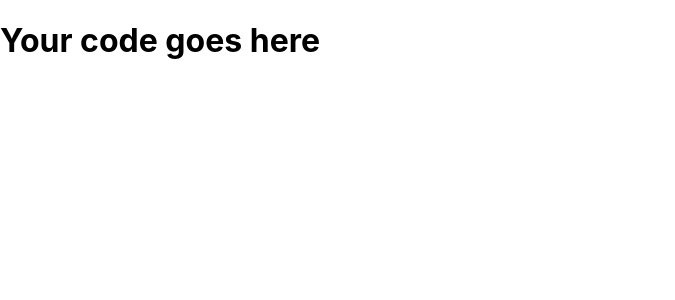
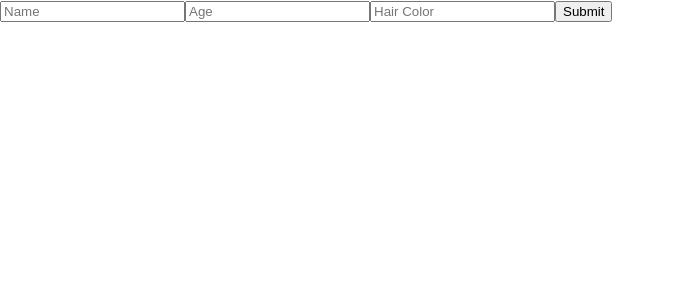
Before and after one commit to Sowri19/React--Design-Patterns, a React (Create React App) app: page / in a window 1280 px wide. Shown: the top 300 px of the page, without its empty margins (0-675 px from the left). Built offline with nearby package versions, Linux system fonts and the light colour scheme.

Commit message:
UncontrolledForm

```diff
--- a/src/App.js
+++ b/src/App.js
@@ -1,7 +1,7 @@
+import { Uncontrolled } from "./Uncontrolled";
+
 function App() {
-	return (
-		<h1>Your code goes here</h1>
-	);
+  return <Uncontrolled />;
 }
 
 export default App;
--- /dev/null
+++ b/src/Uncontrolled.js
@@ -0,0 +1,30 @@
+import React from "react";
+
+export const Uncontrolled = () => {
+  const nameInput = React.createRef();
+  const ageInput = React.createRef();
+  const hairColorInput = React.createRef();
+
+  const handleSubmit = (event) => {
+    console.log(nameInput.current.value);
+    console.log(ageInput.current.value);
+    console.log(hairColorInput.current.value);
+    event.preventDefault();
+  };
+  return (
+    <form onSubmit={handleSubmit}>
+      <input type="text" name="name" placeholder="Name" ref={nameInput} />
+      <input type="number" name="age" placeholder="Age" ref={ageInput} />
+      <input
+        type="text"
+        name="hairColor"
+        placeholder="Hair Color"
+        ref={hairColorInput}
+      />
+      <input type="submit" value="Submit" />
+    </form>
+  );
+};
+
+// This makes it uncontrolled is that, this component is not caring what values of each of the inputs it,
+//  until the form is submitted or any event occurs at point where we get each of the values.
```
